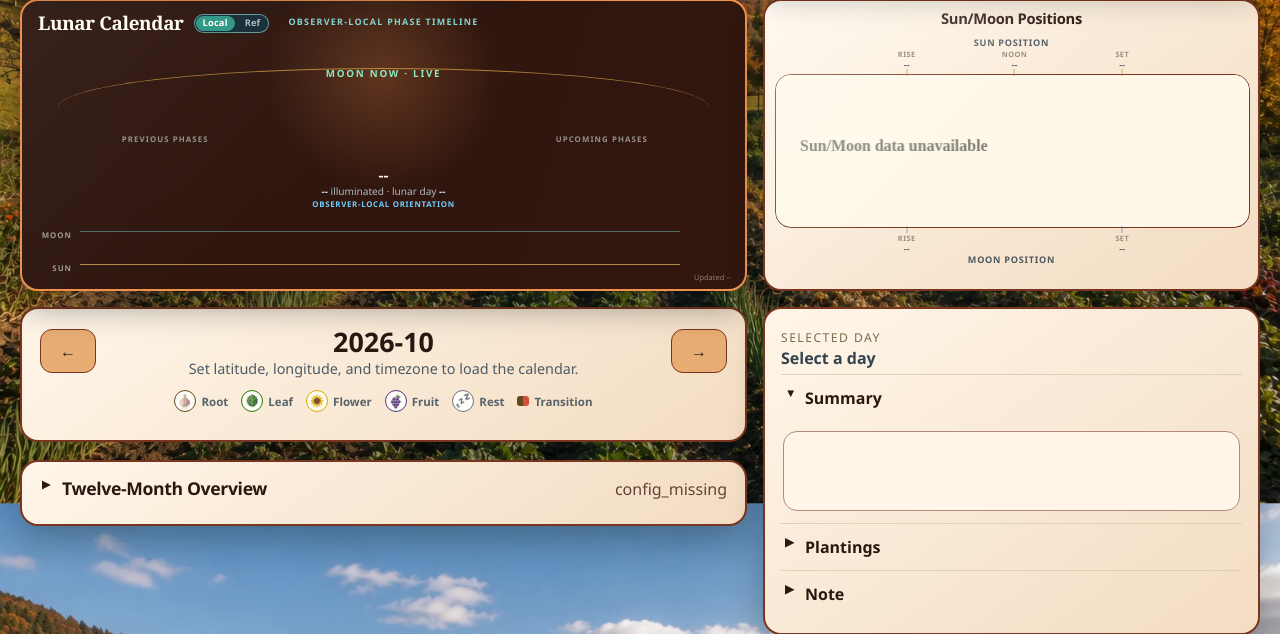
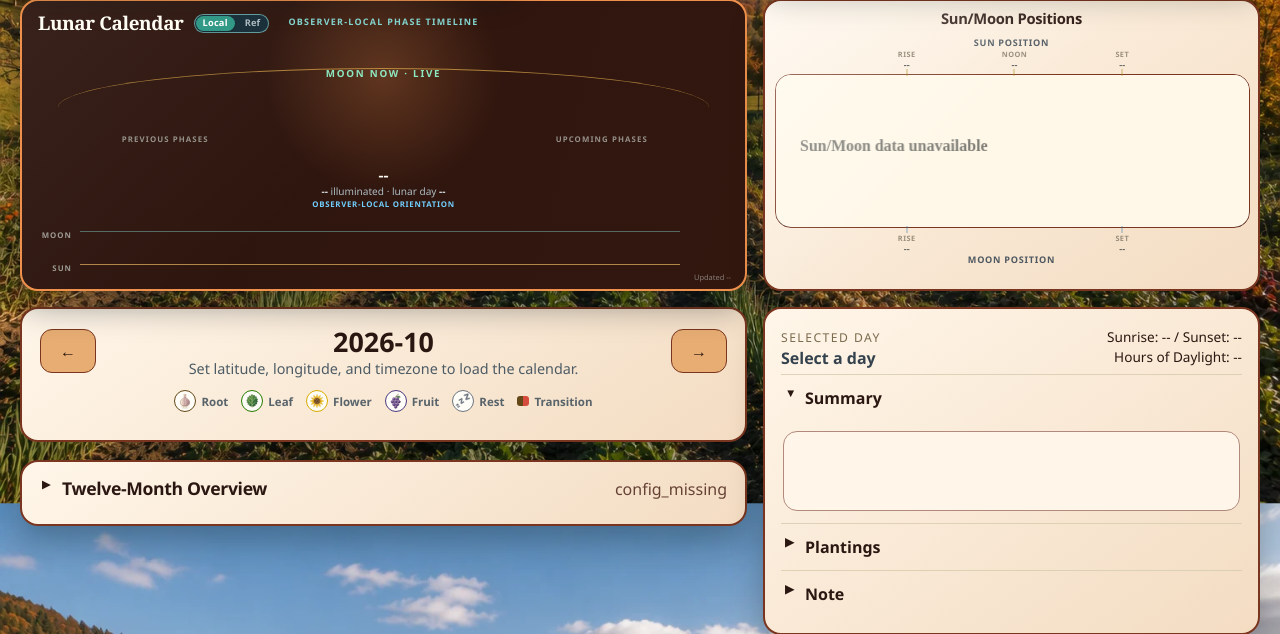
Before and after one commit to mot-yelraf/Biodynamic_Calendar, a FastAPI app: page / in a window 1280 px wide. Shown: the part 350-984 px from the top of the page. Run offline with FastAPI, Linux system fonts and the light colour scheme; data that the repository does not hold is empty; some libraries are stand-ins or nearby versions.

Commit message:
Add selected-day sun information and refresh guide (#29)

```diff
--- a/pyproject.toml
+++ b/pyproject.toml
@@ -4,7 +4,7 @@
 
 [project]
 name = "biodynamic-calendar"
-version = "v0.26.292.2"
+version = "v0.26.297.2"
 description = "Standalone biodynamic calendar library and local web app."
 readme = "README.md"
 requires-python = ">=3.11"
--- a/src/biodynamic_calendar_app/app.py
+++ b/src/biodynamic_calendar_app/app.py
@@ -36,6 +36,7 @@
     StorageError,
     create_store,
 )
+from .sun_info import selected_day_sun
 from .theme_manager import MAX_UPLOAD_BYTES, ThemeManager, ThemeValidationError
 
 
@@ -222,7 +223,7 @@
         "crop_stage": str(crop_stage or ""),
         "plantings": plantings,
     }
-    return f"daily-summary:v1:{summary_date.isoformat()}:{_cache_digest(inputs)}"
+    return f"daily-summary:v2:{summary_date.isoformat()}:{_cache_digest(inputs)}"
 
 
 def _cached_calendar_payload(
@@ -610,6 +611,7 @@
             lambda: {
                 "ok": True,
                 "date": summary_date.isoformat(),
+                "sun": selected_day_sun(summary_date, config),
                 "summary": str(
                     get_daily_summary(
                         summary_date,
@@ -628,6 +630,7 @@
                 "ok": True,
                 "date": summary_date.isoformat(),
                 "summary": str(payload.get("summary") or ""),
+                "sun": payload.get("sun"),
             }
         )
 
--- a/static/app.css
+++ b/static/app.css
@@ -2161,12 +2161,32 @@
 }
 
 .inspector-head {
+  display: flex;
+  flex-wrap: wrap;
+  align-items: center;
+  justify-content: space-between;
+  gap: 8px 16px;
   border-bottom: 1px solid rgba(217, 206, 176, 0.85);
   padding-bottom: 5px;
 }
 
 .inspector-head .date-label {
   margin-bottom: 0;
+}
+
+.selected-sun {
+  margin-left: auto;
+  text-align: right;
+  font-size: 0.85rem;
+  line-height: 1.5;
+}
+
+@media (max-width: 700px) {
+  .selected-sun {
+    flex-basis: 100%;
+    margin-left: 0;
+    text-align: left;
+  }
 }
 
 .inspector-section {
--- a/static/app.js
+++ b/static/app.js
@@ -10,6 +10,7 @@
   selectionPinned: false,
   rangeCache: Object.create(null),
   summaryCache: Object.create(null),
+  sunCache: Object.create(null),
   summaryRequests: Object.create(null),
   calendarRequestId: 0,
   rangeRequestId: 0,
@@ -61,6 +62,7 @@
   if (ranges) state.rangeCache = Object.create(null);
   if (summaries) {
     state.summaryCache = Object.create(null);
+    state.sunCache = Object.create(null);
     state.summaryRequests = Object.create(null);
   }
 }
@@ -1107,6 +1109,7 @@
     .then(({ resp, payload }) => {
       const summary = resp.ok && payload && payload.ok ? String(payload.summary || "") : "Daily summary unavailable.";
       state.summaryCache[dayIso] = summary;
+      state.sunCache[dayIso] = resp.ok && payload?.ok ? payload.sun : null;
       return summary;
     })
     .catch(() => "Daily summary unavailable.")
@@ -1127,6 +1130,7 @@
   if (cacheKeyExists(state.summaryCache, dayIso)) {
     setSummaryBusy(false);
     renderDailyGuidance(summaryEl, state.summaryCache[dayIso]);
+    renderSelectedSun(state.sunCache[dayIso]);
     return;
   }
   const requestId = ++state.summaryRequestId;
@@ -1134,6 +1138,7 @@
   const summary = await fetchDailySummary(dayIso);
   if (requestId !== state.summaryRequestId || state.selectedDate !== dayIso) return;
   renderDailyGuidance(summaryEl, summary);
+  renderSelectedSun(state.sunCache[dayIso]);
   setSummaryBusy(false);
 }
 
@@ -1162,6 +1167,14 @@
     group("Plant guidance", plants, "plants"),
     technical.length ? `<details class="technical-details"><summary>Astral details</summary><div class="astral-details-body">${astralDetails}</div></details>` : "",
   ].join("") || `<div class="empty-list">Daily guidance unavailable.</div>`;
+}
+
+function renderSelectedSun(sun) {
+  document.getElementById("selectedSunrise").textContent = formatTime(sun?.sunrise);
+  document.getElementById("selectedSunset").textContent = formatTime(sun?.sunset);
+  const minutes = sun?.daylight_minutes;
+  document.getElementById("selectedDaylight").textContent = Number.isInteger(minutes) && minutes >= 0
+    ? `${Math.floor(minutes / 60)} Hrs ${minutes % 60} Mins` : "--";
 }
 
 function renderSelectedFacts(day) {
@@ -1210,6 +1223,7 @@
   document.getElementById("selectedDate").textContent = day ? new Date(`${day.date}T00:00:00`).toLocaleDateString([], { weekday: "short", month: "short", day: "numeric", year: "numeric" }) : "Select a day";
   document.getElementById("selectedMeta").textContent = day ? `${day.dominant_sign || "--"} / ${day.dominant_plant_part || "--"}` : "";
   renderSelectedFacts(day);
+  renderSelectedSun(day ? state.sunCache[dayIso] : null);
   const noteInput = document.getElementById("noteInput");
   const preserveDraft = options.preserveNoteDraft === true && document.activeElement === noteInput && noteInput.dataset.date === dayIso;
   if (!preserveDraft) {
--- a/templates/index.html
+++ b/templates/index.html
@@ -248,8 +248,14 @@
       <section class="details">
         <section class="panel day-inspector">
           <div class="inspector-head">
-            <span class="eyebrow">Selected Day</span>
-          <div id="selectedDate" class="date-label">Select a day</div>
+            <div>
+              <span class="eyebrow">Selected Day</span>
+              <div id="selectedDate" class="date-label">Select a day</div>
+            </div>
+            <div class="selected-sun" aria-live="polite">
+              <div>Sunrise: <span id="selectedSunrise">--</span> / Sunset: <span id="selectedSunset">--</span></div>
+              <div>Hours of Daylight: <span id="selectedDaylight">--</span></div>
+            </div>
           </div>
           <details class="inspector-section" open>
             <summary>Summary</summary>
```
Also changed, not shown: docs/user_guide.md (+3 -3 lines), e2e/app.spec.js (+59 -0 lines), src/biodynamic_calendar_app/sun_info.py (added, +30 -0 lines), tests/test_sun_info.py (added, +19 -0 lines), tests/test_webui_performance.py (+3 -0 lines), README.md, 3 other files.
